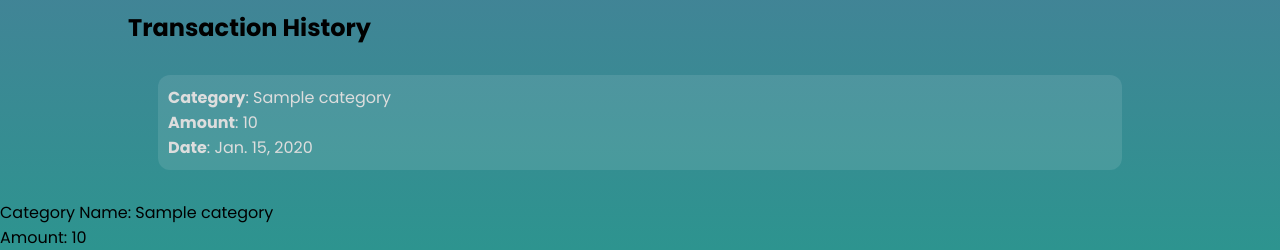
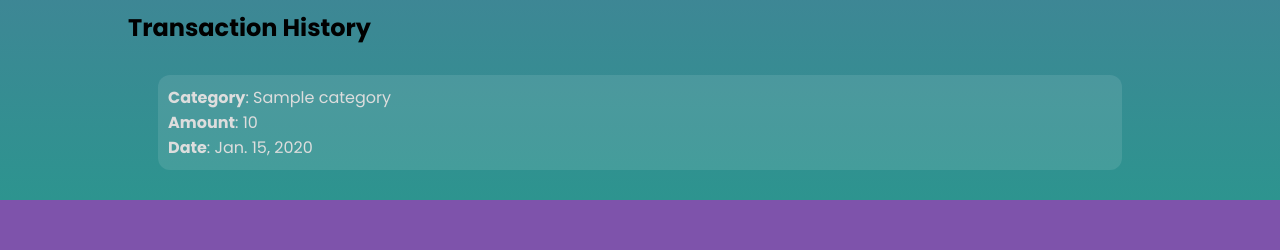
Before and after one commit to anubhav06/django_money_manager, a Django app: page /add-money in a window 1280 px wide. Shown: the part 790-1040 px from the top of the page. After the commit the page ends 990 px from the top, so only its background shows below. Run offline with Django 3.2, Linux system fonts and the light colour scheme; a user stored in the database is signed in; tables that the repository leaves empty hold one stand-in row (values such as "Sample post"); some libraries are stand-ins or nearby versions.

Commit message:
Fix html

```diff
--- a/moneyManager/templates/moneyManager/addMoney.html
+++ b/moneyManager/templates/moneyManager/addMoney.html
@@ -99,11 +99,6 @@
         {% endif %}
     </div>
 
-    {% for category,amount in perCategoryMoney.items %}
-        Category Name: {{category}} <br>
-        Amount: {{amount.amount__sum}} <br>
-    {% endfor %}
-
     <script src="https://cdn.jsdelivr.net/npm/chart.js@3.6.0/dist/chart.min.js"></script>
     <script>
 
```
